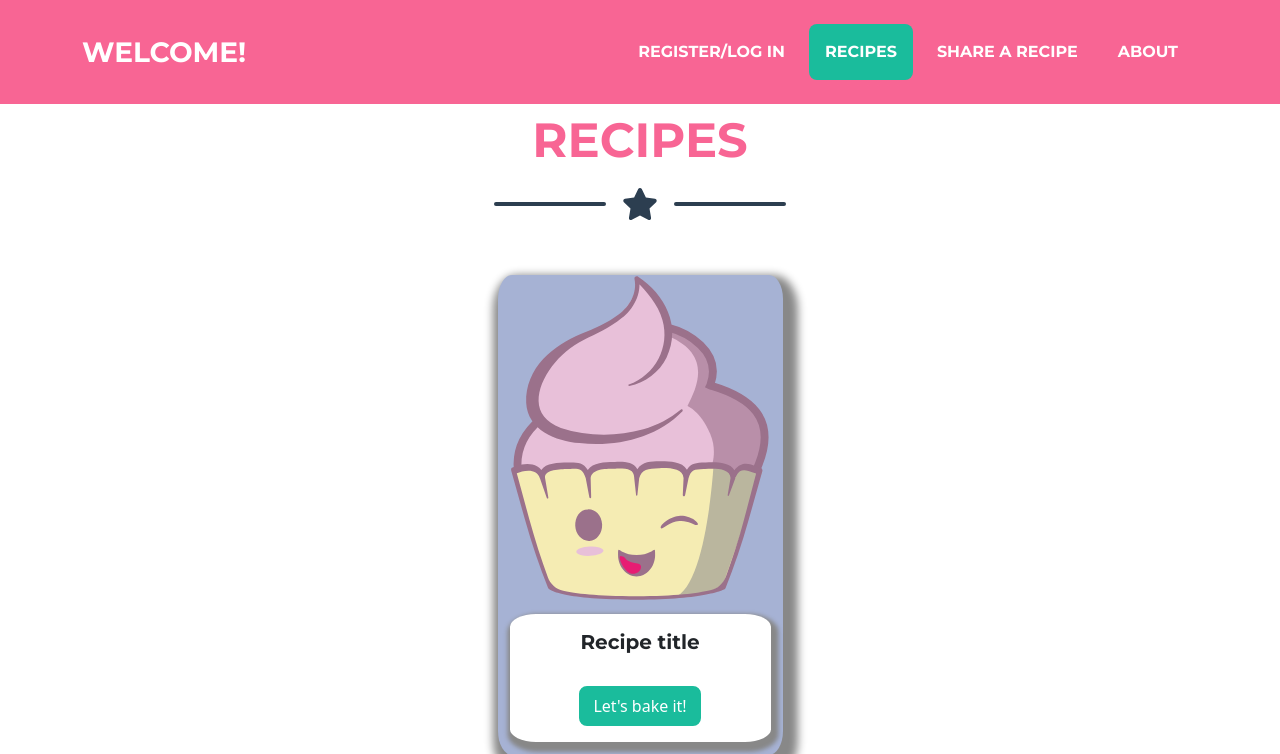
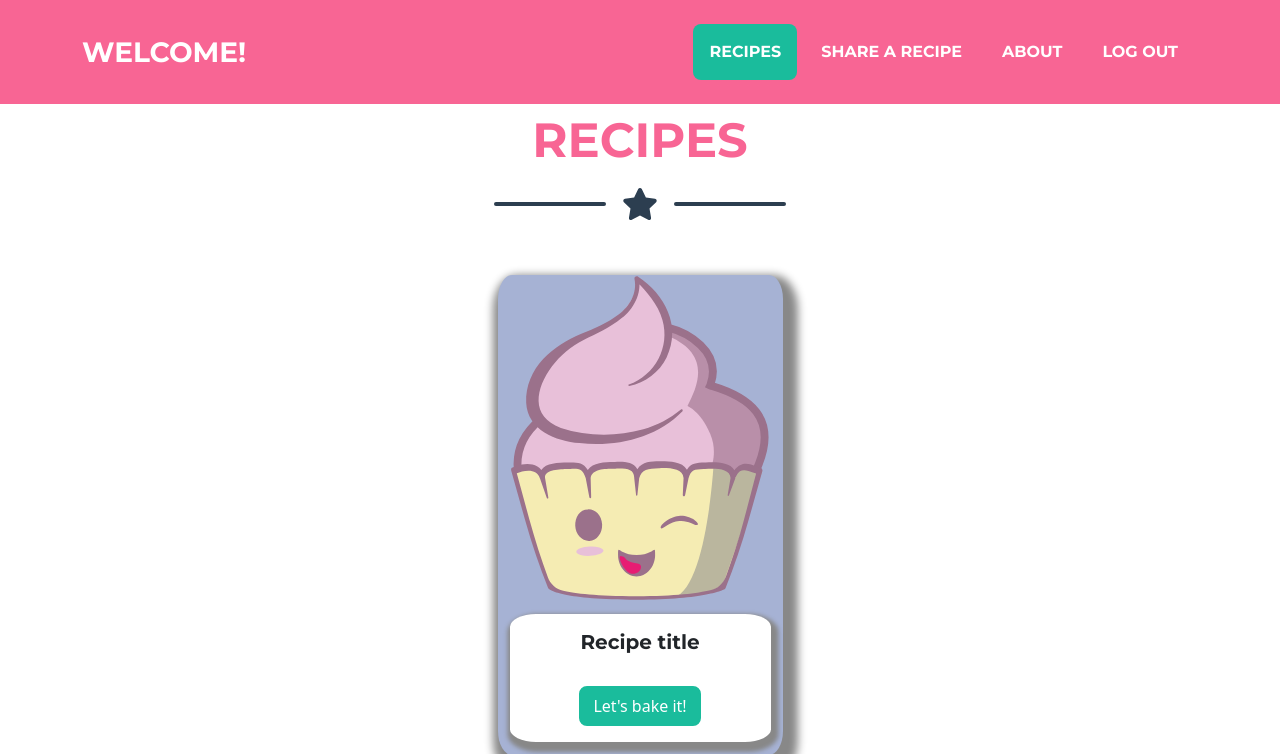
Before and after one commit to DoriCzele/CupcakeClub, a Flask app: page /recipes in a window 1280 px wide. Shown: the top 754 px of the page. Run offline with Flask 2, Linux system fonts and the light colour scheme; the visitor is signed in with stand-in values (Sample User, id 1); a database or web service that is not in the repository returns one stand-in record (values such as "Sample title"); some libraries are stand-ins or nearby versions.

Commit message:
Add log out button

```diff
--- a/templates/layout/navbar.html
+++ b/templates/layout/navbar.html
@@ -15,19 +15,24 @@
 		</button>
 		<div class="collapse navbar-collapse" id="navbarResponsive">
 			<ul class="navbar-nav ms-auto">
-				</li>
-				<li class="nav-item mx-0 mx-lg-1">
-					<a class="nav-link py-3 px-0 px-lg-3 rounded" href="{{url_for('register')}}">Register/Log in</a>
 				<li class="nav-item mx-0 mx-lg-1">
 					<a class="nav-link py-3 px-0 px-lg-3 rounded" href="#recipes">Recipes</a>
+					<li class="nav-item mx-0 mx-lg-1">
+						<a class="nav-link py-3 px-0 px-lg-3 rounded" href="{{url_for('new_recipe')}}">Share a recipe</a>
+					</li>
+					<li class="nav-item mx-0 mx-lg-1">
+						<a class="nav-link py-3 px-0 px-lg-3 rounded" href="{{url_for('home')}}#about">About</a>
+					</li>
+					{% if session["user"] %}
+					<li class="nav-item mx-0 mx-lg-1">
+						<a class="nav-link py-3 px-0 px-lg-3 rounded" href="{{url_for('logout')}}">Log out</a>
+					</li>
+					{% else %}
+					<li class="nav-item mx-0 mx-lg-1">
+						<a class="nav-link py-3 px-0 px-lg-3 rounded" href="{{url_for('register')}}">Register/Log in</a>
+					</li>
+					{% endif %}
 
-				<li class="nav-item mx-0 mx-lg-1">
-					<a class="nav-link py-3 px-0 px-lg-3 rounded" href="{{url_for('new_recipe')}}">Share a recipe</a>
-				</li>
-				</li>
-				<li class="nav-item mx-0 mx-lg-1">
-					<a class="nav-link py-3 px-0 px-lg-3 rounded" href="{{url_for('home')}}#about">About</a>
-				</li>
 			</ul>
 		</div>
 	</div>
```
